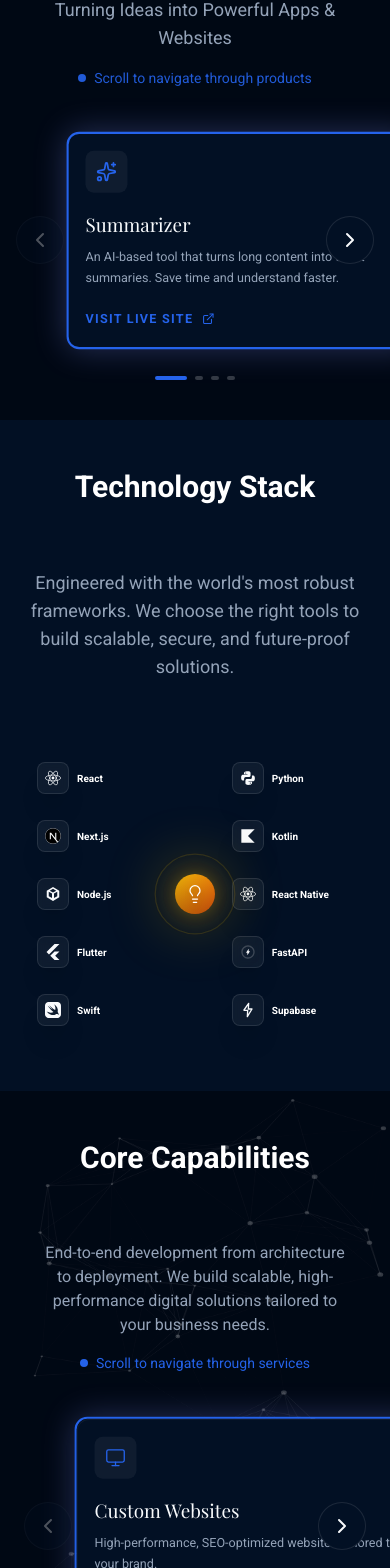
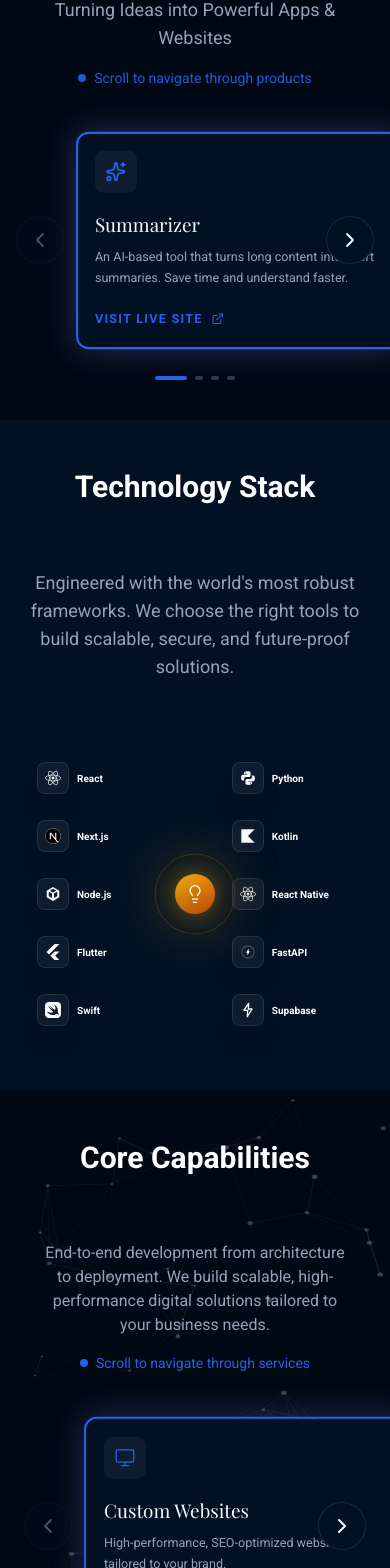
Before and after one commit to balarajakumara3-droid/Gemini--dev--web, a React (Vite) app: page / in a window 390 px wide. Shown: the part 860-2428 px from the top of the page. Built offline with nearby package versions, Linux system fonts and the light colour scheme; a web font is replaced by a local one.

Commit message:
Fix mobile horizontal scroll by reducing carousel widths from 85vw to 80vw

```diff
--- a/components/OurProducts.tsx
+++ b/components/OurProducts.tsx
@@ -62,7 +62,7 @@ const OurProducts = () => {
 
       // More conservative card widths to prevent overflow
       const cardWidth = viewportWidth < 768
-        ? Math.min(availableWidth * 0.85, 320) // 85% of available width, max 320px
+        ? Math.min(availableWidth * 0.80, 320) // 80% of available width, max 320px
         : Math.min(viewportWidth * 0.35, 400); // 35vw, max 400px
 
       // Responsive gap: 16px on mobile, 32px on desktop
@@ -392,7 +392,7 @@ const OurProducts = () => {
                 );
 
                 const cardClass = `group p-4 md:p-8 bg-surface rounded-xl relative overflow-hidden
-                         flex-shrink-0 w-[85vw] md:w-[35vw] h-auto md:h-auto min-h-[200px] md:min-h-[280px] min-w-[240px] max-w-[min(85vw,350px)] md:max-w-[400px] transition-all duration-500 ${isCenter
+                         flex-shrink-0 w-[80vw] md:w-[35vw] h-auto md:h-auto min-h-[200px] md:min-h-[280px] max-w-[min(80vw,350px)] md:max-w-[400px] transition-all duration-500 ${isCenter
                     ? 'border-2 border-accent shadow-[0_0_30px_rgba(129,140,248,0.3)] scale-105'
                     : 'border border-white/5 hover:border-accent/30 shadow-lg hover:shadow-indigo-500/10 opacity-70'
                   }`;
--- a/components/ServicesSection.tsx
+++ b/components/ServicesSection.tsx
@@ -62,7 +62,7 @@ export const ServicesSection: React.FC = () => {
 
             // More conservative card widths to prevent overflow
             const cardWidth = viewportWidth < 768
-                ? Math.min(availableWidth * 0.85, 320) // 85% of available width, max 320px
+                ? Math.min(availableWidth * 0.80, 320) // 80% of available width, max 320px
                 : Math.min(viewportWidth * 0.35, 400); // 35vw, max 400px
 
             // Responsive gap: 16px on mobile, 32px on desktop
@@ -366,7 +366,7 @@ export const ServicesSection: React.FC = () => {
                                 return (
                                     <div
                                         key={service.title}
-                                        className={`flex-shrink-0 w-[85vw] md:w-[35vw] h-auto md:h-auto min-h-[200px] md:min-h-[280px] min-w-[240px] max-w-[min(85vw,350px)] md:max-w-[400px] transition-all duration-500 ${isCenter ? 'scale-105' : 'opacity-70'
+                                        className={`flex-shrink-0 w-[80vw] md:w-[35vw] h-auto md:h-auto min-h-[200px] md:min-h-[280px] max-w-[min(80vw,350px)] md:max-w-[400px] transition-all duration-500 ${isCenter ? 'scale-105' : 'opacity-70'
                                             }`}
                                     >
                                         <div className={`${isCenter ? 'border-2 border-accent shadow-[0_0_30px_rgba(129,140,248,0.3)]' : ''} rounded-xl`}>
--- a/index.html
+++ b/index.html
@@ -160,9 +160,15 @@
   </script>
 
   <style>
+    /* Prevent horizontal scroll globally */
+    * {
+      box-sizing: border-box;
+    }
+
     html {
       overflow-x: hidden;
       max-width: 100%;
+      width: 100%;
     }
 
     body {
@@ -171,6 +177,14 @@
       cursor: none;
       overflow-x: hidden;
       max-width: 100%;
+      width: 100%;
+      position: relative;
+    }
+
+    #root {
+      overflow-x: hidden;
+      max-width: 100%;
+      width: 100%;
     }
 
     /* Custom scrollbar */
```
